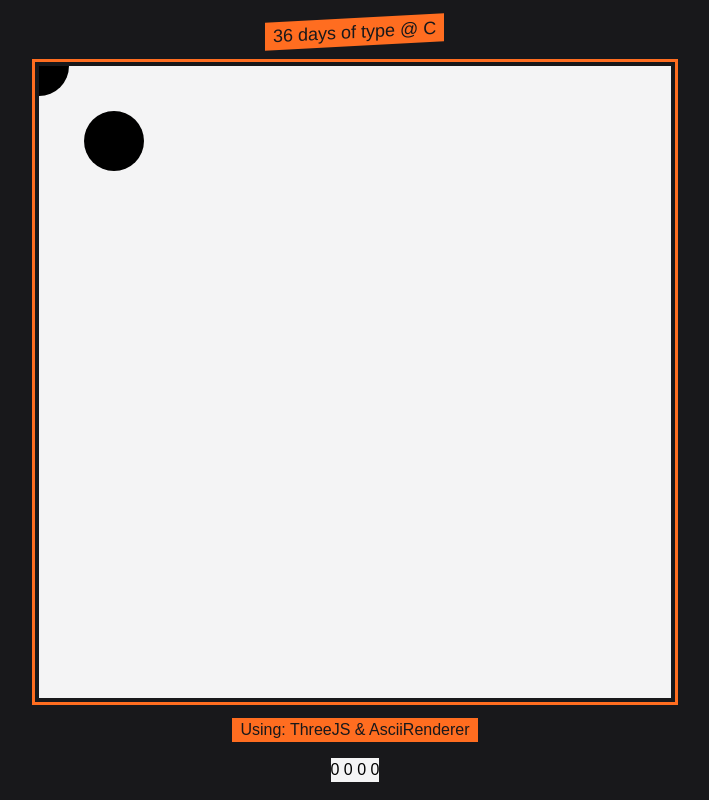
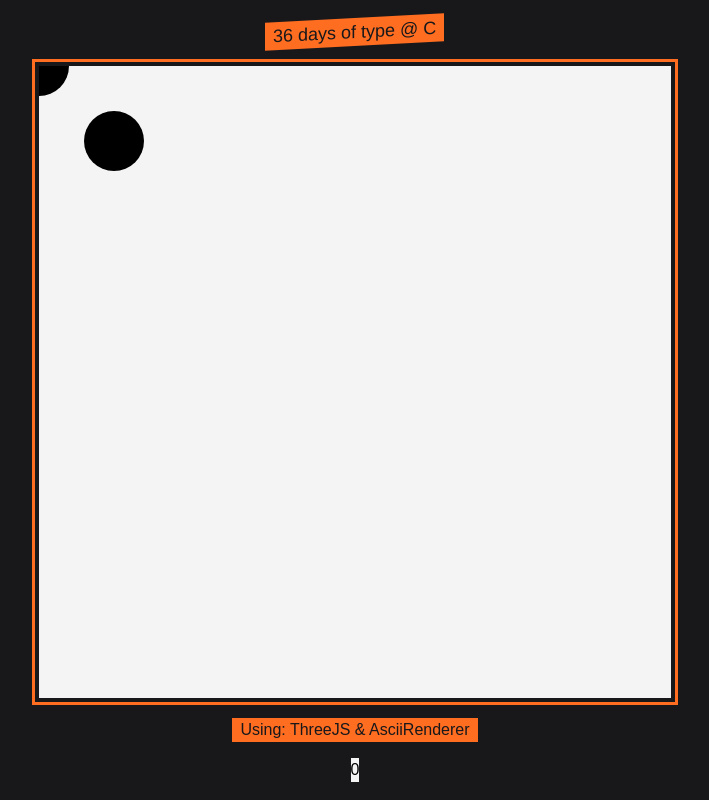
Before and after one commit to martin-popoff/martinpopov, a Next.js app: page /36daysoftype/test in a window 1280 px wide. Shown: the whole page, without its empty margins (285-994 px from the left). Built offline with nearby package versions, Linux system fonts and the light colour scheme; a web font is replaced by a local one.

Commit message:
Test fixed

```diff
--- a/src/pages/36daysoftype/test.tsx
+++ b/src/pages/36daysoftype/test.tsx
@@ -1,6 +1,11 @@
-import React, { useRef, useState } from "react";
+import React, { useEffect, useRef, useState } from "react";
 import Head from "next/head";
-import { motion } from "framer-motion";
+import {
+  motion,
+  useMotionValue,
+  useMotionValueEvent,
+  useSpring,
+} from "framer-motion";
 
 type Circle = {
   x: number;
@@ -31,10 +36,10 @@ function intersection(c1: Circle, c2: Circle) {
     const h = Math.sqrt(c1.r * c1.r - centroid * centroid);
     const rx = -dy * (h / dist);
     const ry = dx * (h / dist);
-    result.point_1.x = Math.round(x2 + rx);
-    result.point_1.y = Math.round(y2 + ry);
-    result.point_2.x = Math.round(x2 - rx);
-    result.point_2.y = Math.round(y2 - ry);
+    result.point_1.x = x2 + rx;
+    result.point_1.y = y2 + ry;
+    result.point_2.x = x2 - rx;
+    result.point_2.y = y2 - ry;
   }
   return result;
 }
@@ -57,6 +62,10 @@ function closestPointOnCircleEdge(A: Point, B: Point, r: number) {
 
 const Test = () => {
   const [mousePosition, setMousePosition] = useState({ x: 0, y: 0 });
+  const mx = useMotionValue(0);
+  const my = useMotionValue(0);
+  const springX = useSpring(mx);
+  const springY = useSpring(my);
   const [angle, setAngle] = useState(0);
   const [distance, setDistance] = useState(0);
   const [pointA, setPointA] = useState({ x: 0, y: 0 });
@@ -82,14 +91,18 @@ const Test = () => {
   const p2 = 75;
   const r2 = 30;
 
-  const handleMouseMove = (e: React.MouseEvent) => {
-    let target = e.currentTarget.getBoundingClientRect();
-    const x = e.clientX - target.left;
-    const y = e.clientY - target.top;
+  useMotionValueEvent(springX, "change", (latest) => {
+    drawBlow();
+  });
 
+  useMotionValueEvent(springY, "change", (latest) => {
+    drawBlow();
+  });
+
+  const drawBlow = () => {
+    const x = springX.get();
+    const y = springY.get();
     const angle = Math.atan2(p2 - y, p1 - x) * (180 / Math.PI);
-
-    setMousePosition({ x, y });
 
     const res = intersection(
       { x: p1, y: p2, r: radius + r2 },
@@ -129,6 +142,12 @@ const Test = () => {
       x6: res6.x,
       y6: res6.y,
     });
+  };
+
+  const handleMouseMove = (e: React.MouseEvent) => {
+    let target = e.currentTarget.getBoundingClientRect();
+    springX.set(e.clientX - target.left);
+    springY.set(e.clientY - target.top);
   };
 
   return (
@@ -187,11 +206,10 @@ const Test = () => {
             />
           </g>
           <motion.circle
-            animate={{
-              x: mousePosition.x,
-              y: mousePosition.y,
+            style={{
+              x: springX,
+              y: springY,
             }}
-            transition={{ duration: 0 }}
             r={radius}
           />
 
@@ -200,7 +218,7 @@ const Test = () => {
             className={` ${distance > 0 ? "" : "hidden"} transition-opacity`}
           >
             <path
-              d={`M ${pointC.x1} ${pointC.y1} L ${pointC.x2} ${pointC.y2} L ${pointC.x3} ${pointC.y3}  L ${pointC.x4} ${pointC.y4}  L ${pointC.x1} ${pointC.y1} Z`}
+              d={`M ${pointC.x1} ${pointC.y1} A 1 1 0 0 0 ${pointC.x2} ${pointC.y2} L ${pointC.x3} ${pointC.y3}  A 1 1 0 0 0 ${pointC.x4} ${pointC.y4}  L ${pointC.x1} ${pointC.y1} Z`}
             />
           </g>
           <circle cx={pointA.x} cy={pointA.y} r={distance} fill="#f4f4f5" />
@@ -210,9 +228,7 @@ const Test = () => {
       <p className="bg-primary px-2 text-right text-zinc-900">
         Using: ThreeJS & AsciiRenderer
       </p>
-      <p className="bg-zinc-100">
-        {mousePosition.x} {mousePosition.y} {angle} {distance}
-      </p>
+      <p className="bg-zinc-100">{mx.get()}</p>
     </main>
   );
 };
```
